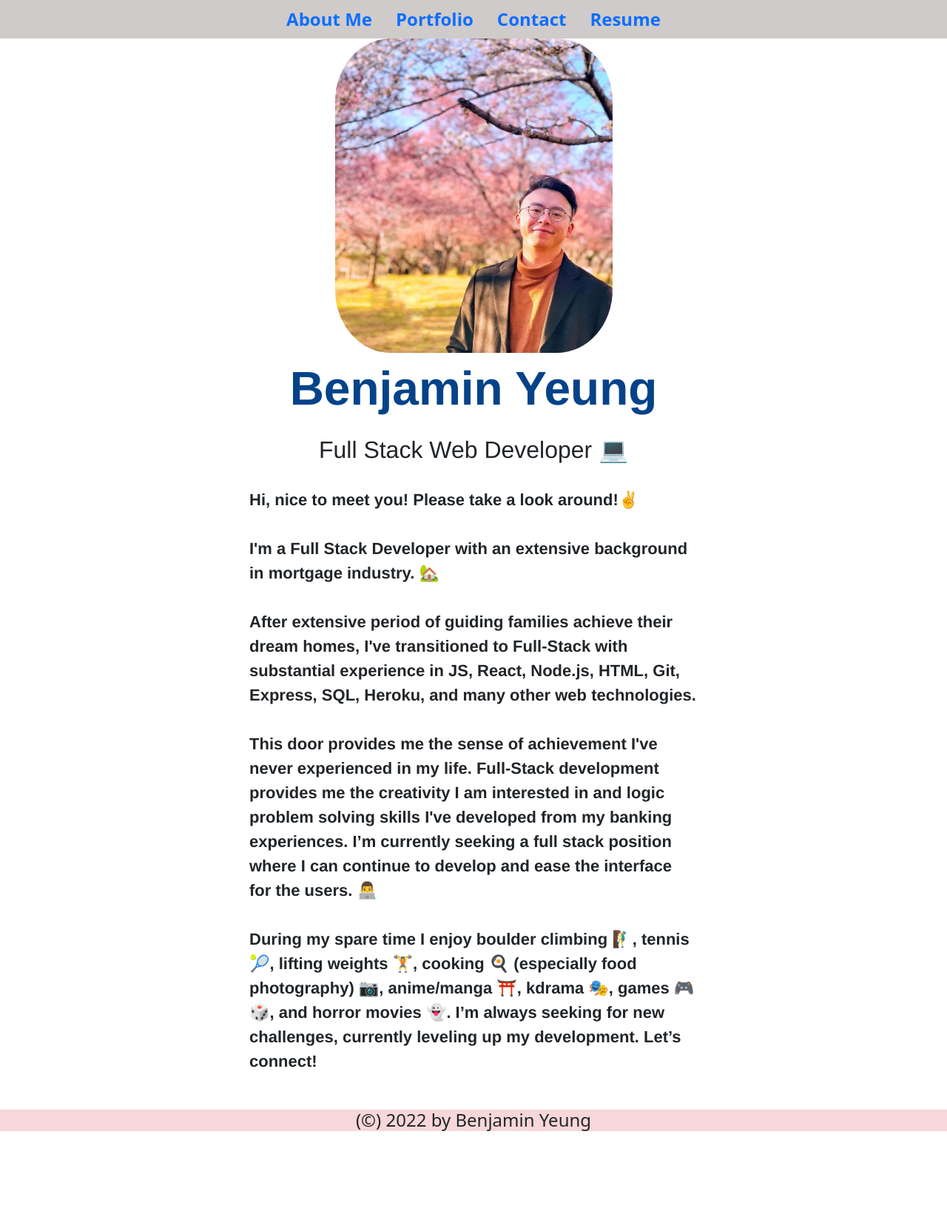
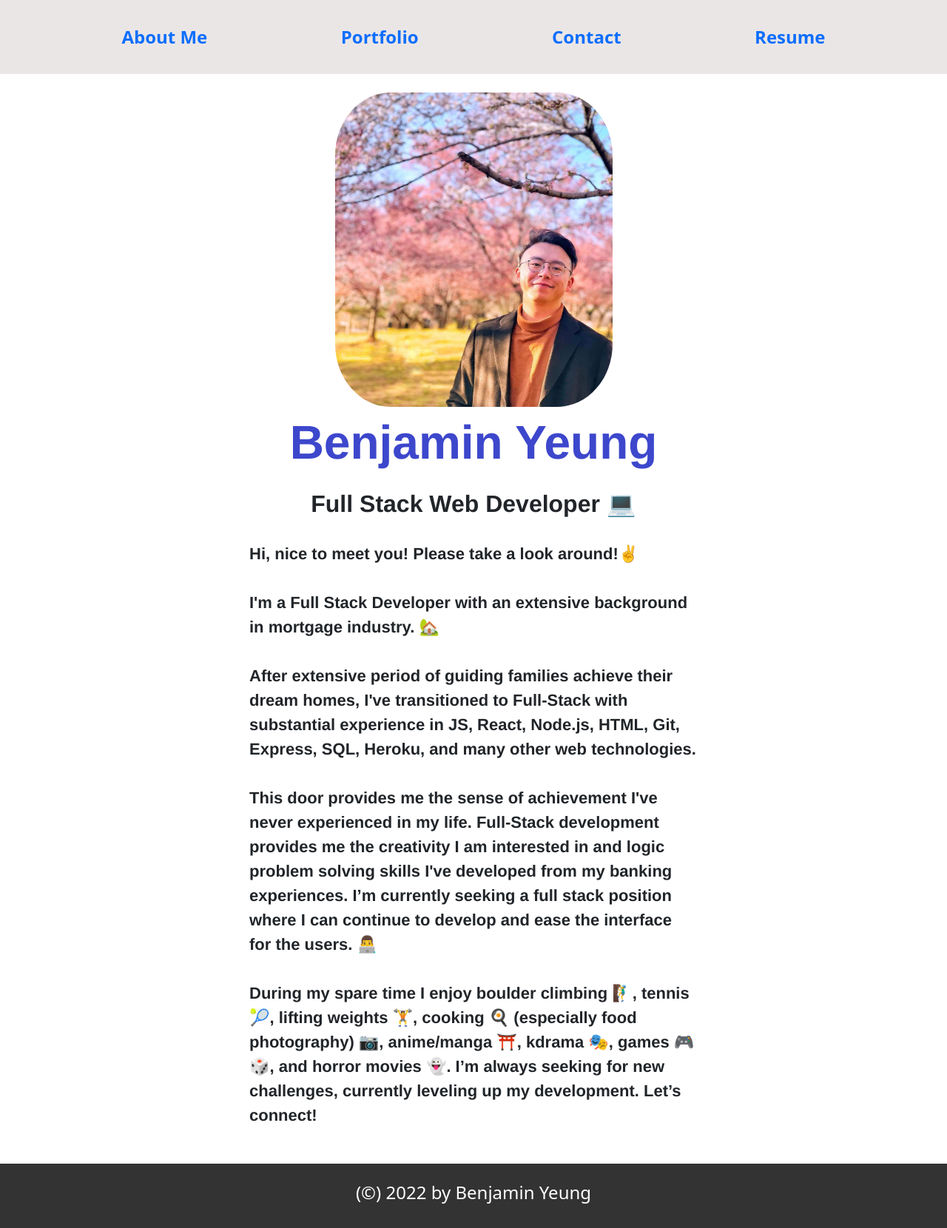
Before and after one commit to BenYeung4/Ben_Portfolio, a React (Create React App) app: page / in a window 1280 px wide. Shown: the whole page at 74% size. Before the commit the page ends 1537 px from the top, so only its background shows below. Built offline with nearby package versions, Linux system fonts and the light colour scheme.

Commit message:
added EZ-Zoom project

```diff
--- a/src/components/About/index.js
+++ b/src/components/About/index.js
@@ -20,12 +20,16 @@ function About() {
                 height: 425,
                 borderRadius: "20%",
                 overflow: "hidden",
+                marginTop: "25px",
               }}
             />
           </center>
 
           <p class="name"> Benjamin Yeung</p>
-          <h2 class="career" style={{ textAlign: "center" }}>
+          <h2
+            class="career"
+            style={{ textAlign: "center", fontWeight: "bold" }}
+          >
             Full Stack Web Developer 💻
           </h2>
           <br></br>
--- a/src/components/Contact/index.js
+++ b/src/components/Contact/index.js
@@ -48,36 +48,59 @@ function ContactForm() {
 
   return (
     <section>
-      <h1 style={{ textAlign: "center" }}> Contact Me</h1>
+      <h1 style={{ textAlign: "center" }}> Contact Info</h1>
       <center>
         <div>
           <a href="https://github.com/BenYeung4">
             <img
               src="https://img.icons8.com/sf-regular/344/github.png"
               alt="github-logo"
-              className="icon is-64x64 mx-3"
+              className="icon"
             />
           </a>
           <a href="https://www.linkedin.com/in/benjaminyeung/">
             <img
               src="https://img.icons8.com/color/344/linkedin-circled--v1.png"
               alt="linkedin-logo"
-              className="icon is-64x64 mx-3"
+              className="icon"
             />
           </a>
           <a href="mailto:byeungis@gmail.com">
             <img
               src="https://img.icons8.com/color/344/gmail-new.png"
               alt="mail-logo"
-              className="icon is-64x64 mx-3"
+              className="icon"
             />
           </a>
         </div>
       </center>
 
-      <h1 style={{ textAlign: "center" }}>
-        Click above icons to send me a message!
-      </h1>
+      <div className="contactInfo" style={{ textAlign: "center" }}>
+        <h1>Click above icons to send me a message!</h1>
+        <br />
+        <br />
+        <h3>
+          Open to entry-level opportunities in the following rolse(but not
+          limited to)
+        </h3>
+        <br />
+        <ul
+          className="jobs"
+          style={{
+            fontWeight: "bold",
+            fontFamily: "Helvetica",
+            fontSize: "25px",
+            liststyle: "none",
+            listStyleType: "none",
+          }}
+        >
+          <li>Junior Developer</li>
+          <li>Front-End Developer</li>
+          <li>Back-End Developer</li>
+          <li>Junior Software Engineer</li>
+          <li>Support Engineer</li>
+        </ul>
+      </div>
     </section>
   );
 }
--- a/src/components/Resume/index.js
+++ b/src/components/Resume/index.js
@@ -11,11 +11,12 @@ function Resume() {
         Resume
       </h1>
       <center>
-        <Col lg={3} md={12} center>
+        <Col lg={3} md={12}>
           <a href={Self} download>
             <img
               src="https://img.icons8.com/external-flaticons-flat-flat-icons/344/external-resume-recruitment-agency-flaticons-flat-flat-icons-2.png"
               alt="self"
+              className="resume-icon"
             />
           </a>
         </Col>
--- a/src/index.css
+++ b/src/index.css
@@ -31,7 +31,7 @@ code {
 
 .name{
   font-size: 4rem;
-  color: #044389;
+  color: rgb(61, 71, 204);;
   display: flex;
   justify-content: center;
   align-content:center
@@ -98,7 +98,7 @@ p {
   margin: 0px 10px;
 }
 
-.key-title, .resume, .name, .title, .contact, .education {
+.key-title, .resume, .name, .title, .contact, .education{
   font-weight: bold;
   font-family: 'Helvetica', cursive;
 }
@@ -160,18 +160,10 @@ p {
 
 .icon {
   padding: 10px;
+  width: 12%;
 
 }
 
-.nav {
-  justify-content: center;
-  font-size: 24px;
-  font-weight: bold;
-}
-
-.navActive {
-  color: green;
-}
 
 .home{
   justify-content: left;
@@ -192,6 +184,11 @@ p {
   align-content: center;
 }
 
+.resume-icon {
+  padding: 10px;
+  width: 45%;
+
+}
 
 .resume-container {
   margin: 20px 50px;
@@ -203,11 +200,25 @@ p {
 }
 
 .page-footer {
-  background-color: #F7D7D9;
-margin-top: auto;
+  background: #333;
+  position: relative;
+  color: white;
+padding: 25px 5px;
+  margin-top: auto;
+  width: 100%;
+  bottom: 0;
 
 }
 
 .nav {
-  background-color: #CFCBCA;
+  background-color: rgb(235, 230, 230);
+  color: white;
+
+  align-items: center;
+  width: 100%;
+  display: flex;
+  height: 100px;
+  justify-content: space-evenly;
+  font-size: 24px;
+  font-weight: bold;
 }
--- a/src/projects.json
+++ b/src/projects.json
@@ -1,39 +1,47 @@
 [{"id":1,
+"name":"EZ-Zoom",
+"image": "https://user-images.githubusercontent.com/52897163/191878064-6652537b-595e-4d42-a135-53fb566eaf9d.png",
+"github": "https://github.com/BenYeung4/zoom-directory-project",
+"deployedapp":"https://tranquil-plains-33887.herokuapp.com/",
+"description": "This website doubles as a company directory, complete with org charts, and a way to keep track of Zoom rooms for each employee and team, by making them easily accessible",
+"skills": "MERN Stack | MongoDB | Express.js | React.js | Node.js | HTML/CSS | React Hooks | Bootstrap | Json Web Tokens | Apollo Server"
+},
+{"id":2,
 "name":"Beauty Ecommerce",
 "image": "https://user-images.githubusercontent.com/102841726/182036951-4c951064-2f87-4496-9584-48fcd6f73ee9.png",
 "github":"https://github.com/BenYeung4/Beauty-Ecommerce",
 "deployedapp":"https://beauty-ecommerce.herokuapp.com/",
 "description": "An ecommerce store that provides exclusive products when signing up to be a member of the brand",
 "skills": "HTML | CSS | JavaScript | Node.js | Express.js | MySQL | Dotenv | Bcrypt | OOP | Restful API"},
-{"id":2,
+{"id":3,
 "name":"National Park App",
 "image":"https://user-images.githubusercontent.com/52897163/172021390-c6e7854e-1b39-4736-9834-b9849646e589.png",
 "github":"https://github.com/BenYeung4/National-Park-App",
 "deployedapp":"https://adryq.github.io/National-Park-App/",
 "description":"Provides user their selected state's list of national parks , with short description, weather, and link for further information",
 "skills": "HTML | CSS | JavaScript | National Park API | Weather API | TailWind"},
-{"id":3,
+{"id":4,
 "name":"Note Taker",
 "image":"https://user-images.githubusercontent.com/52897163/176957867-49b80cad-50e6-4716-98dc-01a448cc4d95.JPG",
 "github":"https://github.com/BenYeung4/Note-Taker",
 "deployedapp": "https://note-taker-app-1.herokuapp.com/",
 "description":"Simple project of a private note taker, that stores written content to the server with our own api",
 "skills": "HTML | CSS | JavaScript | Express | API Routes "},
-{"id":4,
+{"id":5,
 "name":"Pizza-Hunt",
 "image":"https://user-images.githubusercontent.com/52897163/187097463-8ac33c6d-5148-4544-9d7b-6494aef8eae9.JPG",
 "github":"https://github.com/BenYeung4/pizza-hunt",
 "deployedapp":"https://radiant-wildwood-83459.herokuapp.com/",
 "description":"Social media recipe app where users can post their ideas on pizza, add comments, and create threads within comments",
 "skills": "HTML | CSS | JavaScript | Express | API Routes | MongoDB | Mongoose | PWA | NoSQL | IndexedDB"},
-{"id":5,
+{"id":6,
 "name":"Tech Blog",
 "image": "https://user-images.githubusercontent.com/52897163/180593388-89c2b6c7-0f4a-4251-a224-3ef826234444.JPG",
 "github":"https://github.com/BenYeung4/Tech-Blog",
 "deployedapp": "https://tech-blogger1.herokuapp.com/",
 "description":"A blog where developers can publish their blog posts and comment on other developers post and can create sign up or login into an account",
 "skills":"JavaScript | Handlebars | Sequelize | Express | API | MVC | ORM" },
-{"id":6,
+{"id":7,
 "name":"Schedule Planner",
 "image":"https://user-images.githubusercontent.com/52897163/169454289-a8250849-9d5b-43a0-a383-c785753b87a8.JPG",
 "github":"https://github.com/BenYeung4/Schedule_Planner",
```
